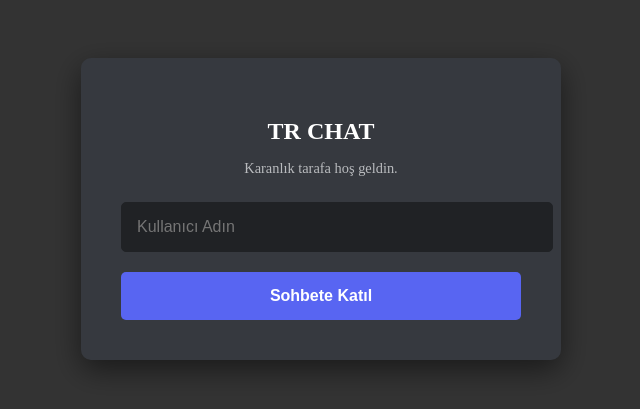
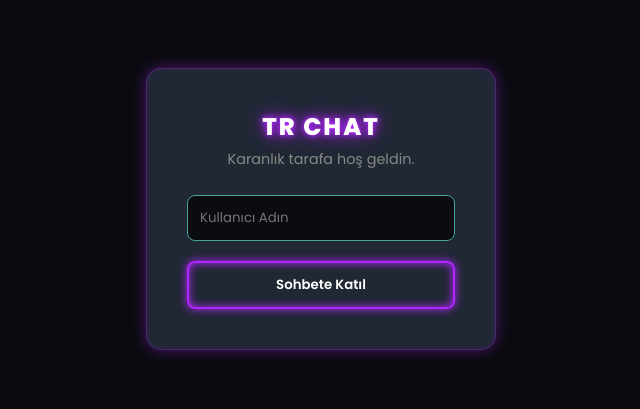
Before and after one commit to yigitcoskun98/tr-chat, a plain HTML site: page index.html in a window 1280 px wide. Shown: the part 191-600 px from the top of the page, without its empty margins (319-959 px from the left). Drawn offline with Linux system fonts and the light colour scheme; no server answers.

Commit message:
Refactor CSS for login screen and application layout

```diff
--- a/style.css
+++ b/style.css
@@ -1,66 +1,147 @@
-/* GİRİŞ EKRANI TASARIMI */
+@import url('https://fonts.googleapis.com/css2?family=Poppins:wght@300;400;600;800&display=swap');
+
+* {
+    margin: 0;
+    padding: 0;
+    box-sizing: border-box;
+    font-family: 'Poppins', sans-serif;
+}
+
+body {
+    background-color: #0b0c10; /* Koyu Siyah */
+    color: #c5c6c7; /* Açık Gri */
+    height: 100vh;
+    overflow: hidden;
+}
+
+/* --- NEON EFEKTLERİ --- */
+.neon-text {
+    color: #fff;
+    text-shadow: 0 0 5px #b026ff, 0 0 10px #b026ff, 0 0 20px #b026ff;
+    letter-spacing: 2px;
+}
+
+.glow-box {
+    box-shadow: 0 0 15px rgba(176, 38, 255, 0.4), inset 0 0 10px rgba(176, 38, 255, 0.1);
+    border: 1px solid rgba(176, 38, 255, 0.3);
+}
+
+.neon-btn {
+    background: transparent;
+    color: #fff;
+    border: 2px solid #b026ff;
+    box-shadow: 0 0 10px #b026ff, inset 0 0 10px #b026ff;
+    transition: 0.3s;
+}
+
+.neon-btn:hover {
+    background: #b026ff;
+    box-shadow: 0 0 20px #b026ff, inset 0 0 20px #b026ff;
+}
+
+/* --- GİRİŞ EKRANI --- */
 .login-overlay {
     position: fixed;
-    top: 0;
-    left: 0;
-    width: 100%;
-    height: 100%;
-    background-color: rgba(0, 0, 0, 0.8);
+    top: 0; left: 0; width: 100%; height: 100%;
+    background-color: rgba(11, 12, 16, 0.95);
     display: flex;
-    justify-content: center;
-    align-items: center;
+    justify-content: center; align-items: center;
     z-index: 1000;
 }
 
 .login-box {
-    background-color: #36393f;
+    background-color: #1f2833; /* Koyu Gri */
     padding: 40px;
-    border-radius: 10px;
+    border-radius: 15px;
     text-align: center;
-    box-shadow: 0 10px 30px rgba(0,0,0,0.5);
-    width: 400px;
+    width: 350px;
 }
 
-.login-box h2 {
-    color: #fff;
-    margin-bottom: 10px;
-}
-
-.login-box p {
-    color: #b9bbbe;
-    margin-bottom: 25px;
-    font-size: 0.9rem;
-}
+.login-box h2 { margin-bottom: 5px; font-weight: 800; }
+.login-box p { color: #888; margin-bottom: 25px; font-size: 0.9rem; }
 
 .login-box input {
     width: 100%;
-    background-color: #202225;
-    border: 1px solid #202225;
-    padding: 15px;
-    border-radius: 5px;
-    color: #dcddde;
-    font-size: 1rem;
+    background-color: #0b0c10;
+    border: 1px solid #45a29e;
+    padding: 12px;
+    border-radius: 8px;
+    color: #fff;
+    margin-bottom: 20px;
     outline: none;
-    margin-bottom: 20px;
+    transition: 0.3s;
+}
+.login-box input:focus { border-color: #b026ff; box-shadow: 0 0 10px rgba(176, 38, 255, 0.5); }
+
+.login-box button {
+    width: 100%; padding: 12px; border-radius: 8px; font-weight: 600; cursor: pointer;
 }
 
-.login-box input:focus {
-    border-color: #5865F2;
+/* --- ANA UYGULAMA --- */
+.app-container { display: flex; height: 100vh; }
+
+/* SOL MENÜ */
+.sidebar {
+    width: 260px;
+    background-color: #121418;
+    display: flex;
+    flex-direction: column;
+    border-right: 1px solid rgba(176, 38, 255, 0.2);
+}
+.sidebar h2 { padding: 20px; font-size: 1.5rem; text-align: center; border-bottom: 1px solid #1f2833; }
+.channel-list { list-style: none; margin-top: 20px; flex: 1; }
+.channel-list li {
+    padding: 12px 20px; color: #888; cursor: pointer; transition: 0.3s; font-weight: 600;
+}
+.channel-list li:hover, .channel-list li.active {
+    background-color: rgba(176, 38, 255, 0.1); color: #b026ff; border-left: 4px solid #b026ff;
 }
 
-.login-box button {
-    width: 100%;
-    background-color: #5865F2;
-    color: white;
-    border: none;
-    padding: 15px;
-    border-radius: 5px;
-    font-size: 1rem;
-    font-weight: bold;
-    cursor: pointer;
-    transition: 0.2s;
+/* Profil Köşesi */
+.user-profile {
+    padding: 15px; background-color: #0b0c10; display: flex; align-items: center; gap: 10px; border-top: 1px solid #1f2833;
 }
+.user-profile img { width: 40px; height: 40px; border-radius: 50%; border: 2px solid #b026ff; }
+.user-profile span { font-weight: bold; color: #fff; }
 
-.login-box button:hover {
-    background-color: #4752C4;
+/* SOHBET ALANI */
+.chat-area { flex: 1; display: flex; flex-direction: column; background-color: #1a1c23; }
+.chat-header { height: 60px; padding: 0 20px; display: flex; align-items: center; background-color: #121418; box-shadow: 0 2px 10px rgba(0,0,0,0.5); color: #fff; }
+
+.messages { flex: 1; padding: 20px; overflow-y: auto; display: flex; flex-direction: column; gap: 20px; }
+
+/* Mesaj Kutusu Tasarımı */
+.message-box { display: flex; gap: 15px; animation: fadeIn 0.3s ease; position: relative; }
+.message-box:hover .msg-actions { display: flex; } /* Hover yapınca butonlar çıkar */
+
+.msg-avatar { width: 45px; height: 45px; border-radius: 50%; background-color: #2c2f33; object-fit: cover; }
+.msg-content { display: flex; flex-direction: column; max-width: 80%; }
+.msg-header { display: flex; align-items: baseline; gap: 10px; margin-bottom: 5px; }
+.msg-username { font-weight: 800; color: #fff; cursor: pointer; transition: 0.2s; }
+.msg-username:hover { text-decoration: underline; color: #b026ff; }
+.msg-time { font-size: 0.75rem; color: #666; }
+.msg-text { background-color: #23272a; padding: 12px 15px; border-radius: 0 10px 10px 10px; color: #ddd; word-wrap: break-word; line-height: 1.5; }
+
+/* Kendi Mesajlarım */
+.my-message .msg-username { color: #b026ff; text-shadow: 0 0 5px #b026ff; }
+.my-message .msg-text { background-color: rgba(176, 38, 255, 0.1); border: 1px solid rgba(176, 38, 255, 0.3); }
+
+/* Sil / Engelle Butonları */
+.msg-actions {
+    position: absolute; right: 10px; top: -10px; background: #1f2833; padding: 5px 10px;
+    border-radius: 5px; display: none; gap: 10px; border: 1px solid rgba(176, 38, 255, 0.3);
 }
+.action-btn { background: none; border: none; cursor: pointer; color: #888; transition: 0.2s; font-size: 1rem; }
+.action-btn.delete:hover { color: #ff4757; }
+.action-btn.block:hover { color: #ffa502; }
+
+/* INPUT ALANI */
+.input-area { padding: 20px; background-color: #121418; display: flex; gap: 15px; border-top: 1px solid rgba(176, 38, 255, 0.1); }
+#messageInput { flex: 1; background-color: #0b0c10; border: 1px solid #333; padding: 15px; border-radius: 10px; color: #fff; font-size: 1rem; outline: none; transition: 0.3s; }
+#messageInput:focus { border-color: #b026ff; box-shadow: 0 0 10px rgba(176, 38, 255, 0.2); }
+#sendBtn { padding: 0 25px; border-radius: 10px; cursor: pointer; font-size: 1.2rem; }
+
+::-webkit-scrollbar { width: 6px; }
+::-webkit-scrollbar-track { background: #0b0c10; }
+::-webkit-scrollbar-thumb { background: #b026ff; border-radius: 3px; }
+@keyframes fadeIn { from { opacity: 0; transform: translateY(10px); } to { opacity: 1; transform: translateY(0); } }
```
